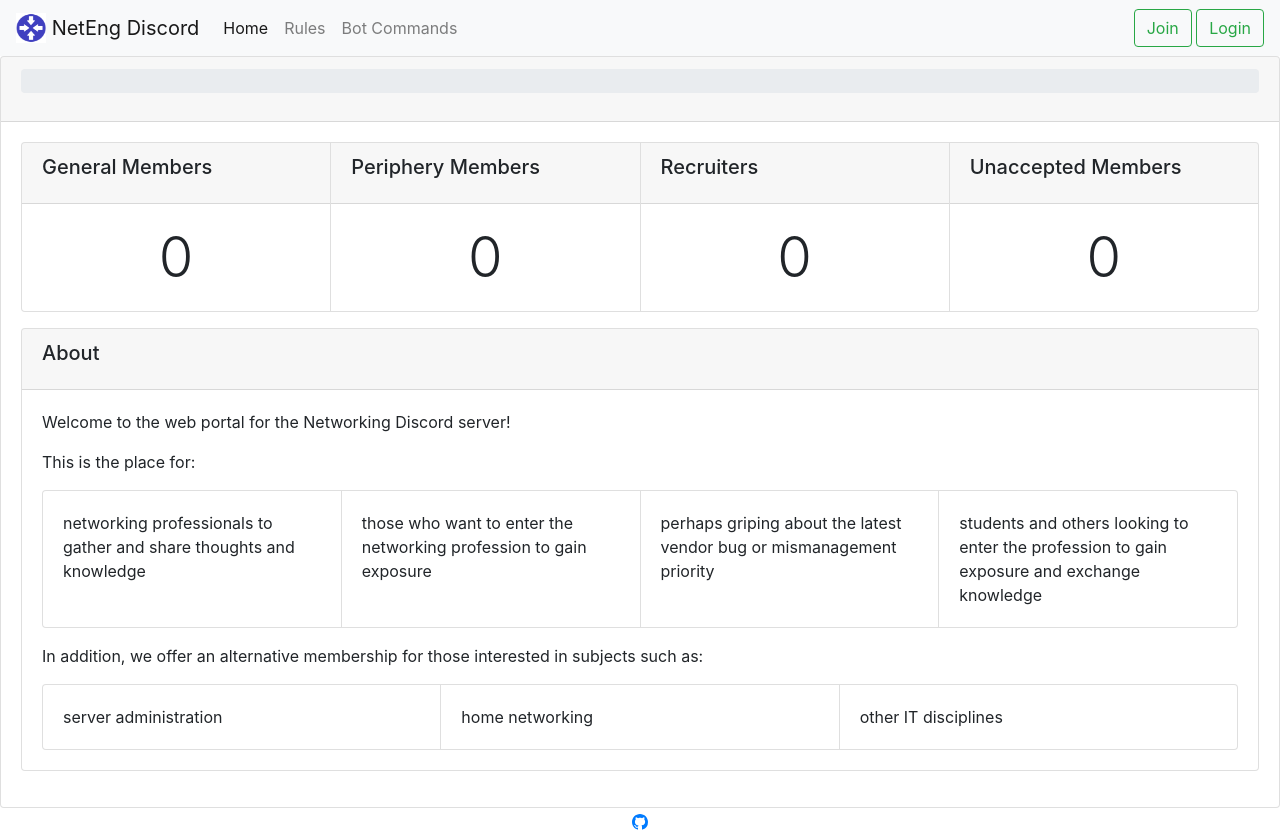
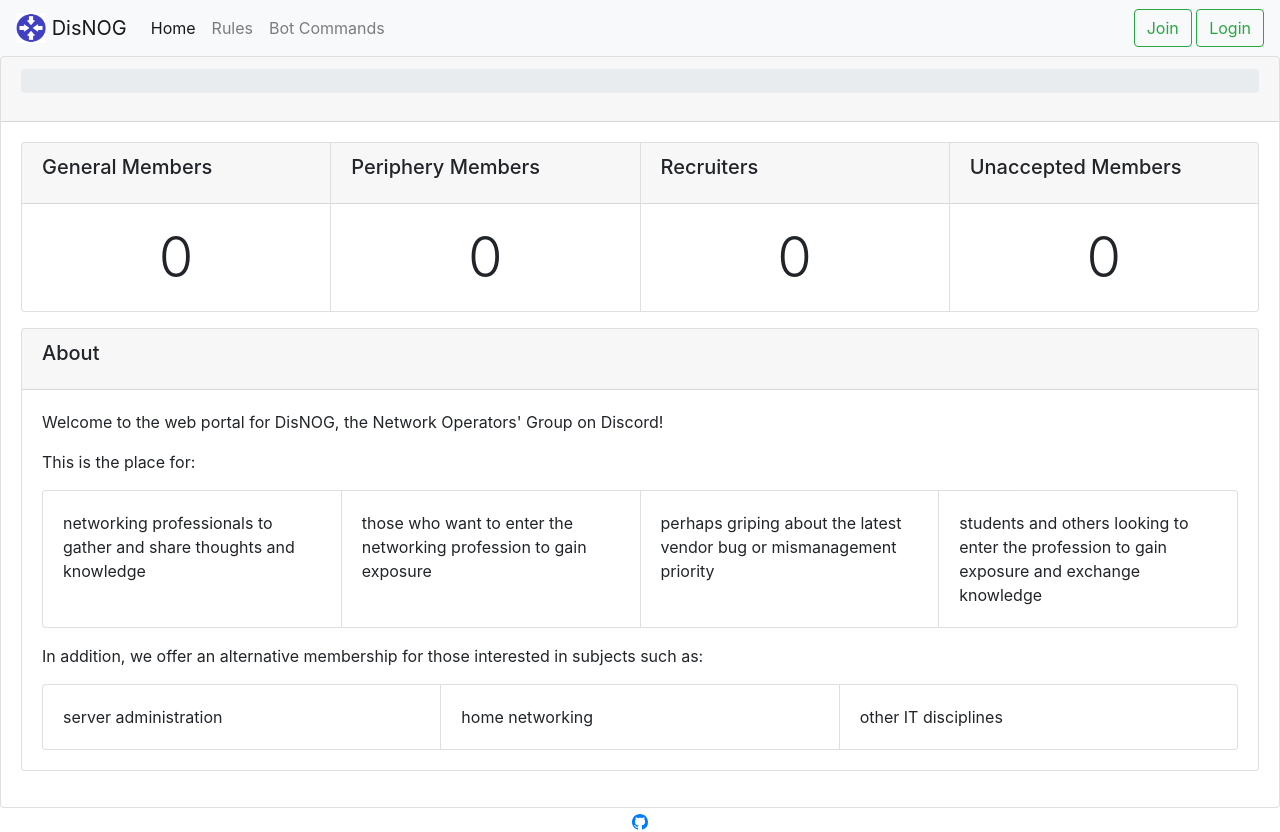
Before and after one commit to disnog/netranger-web, a Flask app: page / in a window 1280 px wide. Run offline with Flask 2, Linux system fonts and the light colour scheme; data that the repository does not hold is empty; parts of the project's set-up code (start-up, migrations or seed data) failed here and were passed over; some libraries are stand-ins or nearby versions.

Commit message:
Branding updates -> DisNOG

```diff
--- a/nrweb/templates/base.html
+++ b/nrweb/templates/base.html
@@ -3,7 +3,7 @@
 <head>
     <meta charset="UTF-8">
     <meta name="viewport" content="width=device-width, initial-scale=1, shrink-to-fit=no">
-    <title>Networking Discord :: {% block pagetitle%}{% endblock %}</title>
+    <title>DisNOG :: {% block pagetitle%}{% endblock %}</title>
     <link rel="stylesheet" href="https://stackpath.bootstrapcdn.com/bootstrap/4.1.3/css/bootstrap.min.css"
           integrity="sha384-MCw98/SFnGE8fJT3GXwEOngsV7Zt27NXFoaoApmYm81iuXoPkFOJwJ8ERdknLPMO" crossorigin="anonymous">
     <link rel="shortcut icon" href="{{ url_for('static', filename='favicon.ico') }}"/>
@@ -32,7 +32,7 @@
 <nav class="navbar navbar-expand-lg navbar-light bg-light">
     <a class="navbar-brand" href="/home"><img src="{{url_for('static',filename='logo.png')}}" width="30" height="30"
                                               class="d-inline-block align-top" alt=""/>
-        NetEng Discord
+        DisNOG
     </a>
     <button class="navbar-toggler" type="button" data-toggle="collapse" data-target="#navbarNavDropdown"
             aria-controls="navbarNavDropdown" aria-expanded="false" aria-label="Toggle navigation">
@@ -100,7 +100,7 @@
 </div>
 <footer class="footer">
     <div class="container-fluid"><div class="row justify-content-center text-center text-muted"><a
-            href="https://github.com/networking-discord"><svg xmlns="http://www.w3.org/2000/svg" width="16" height="16"
+            href="https://github.com/disnog"><svg xmlns="http://www.w3.org/2000/svg" width="16" height="16"
                                                               fill="currentColor" class="bi bi-github"
                                                               viewBox="0 0 16 16">
   <path d="M8 0C3.58 0 0 3.58 0 8c0 3.54 2.29 6.53 5.47 7.59.4.07.55-.17.55-.38 0-.19-.01-.82-.01-1.49-2.01.37-2.53-.49-2.69-.94-.09-.23-.48-.94-.82-1.13-.28-.15-.68-.52-.01-.53.63-.01 1.08.58 1.23.82.72 1.21 1.87.87 2.33.66.07-.52.28-.87.51-1.07-1.78-.2-3.64-.89-3.64-3.95 0-.87.31-1.59.82-2.15-.08-.2-.36-1.02.08-2.12 0 0 .67-.21 2.2.82.64-.18 1.32-.27 2-.27.68 0 1.36.09 2 .27 1.53-1.04 2.2-.82 2.2-.82.44 1.1.16 1.92.08 2.12.51.56.82 1.27.82 2.15 0 3.07-1.87 3.75-3.65 3.95.29.25.54.73.54 1.48 0 1.07-.01 1.93-.01 2.2 0 .21.15.46.55.38A8.012 8.012 0 0 0 16 8c0-4.42-3.58-8-8-8z"/>
--- a/nrweb/templates/home.html
+++ b/nrweb/templates/home.html
@@ -30,7 +30,7 @@
 <div class="card mb-3">
     <div class="card-header"><h5 class="card-title">About</h5></div>
     <div class="card-body">
-        <p class="card-text">Welcome to the web portal for the Networking Discord server!</p>
+        <p class="card-text">Welcome to the web portal for DisNOG, the Network Operators' Group on Discord!</p>
         <p class="card-text">This is the place for:</p>
         <div class="card-group">
             <div class="card">
```
